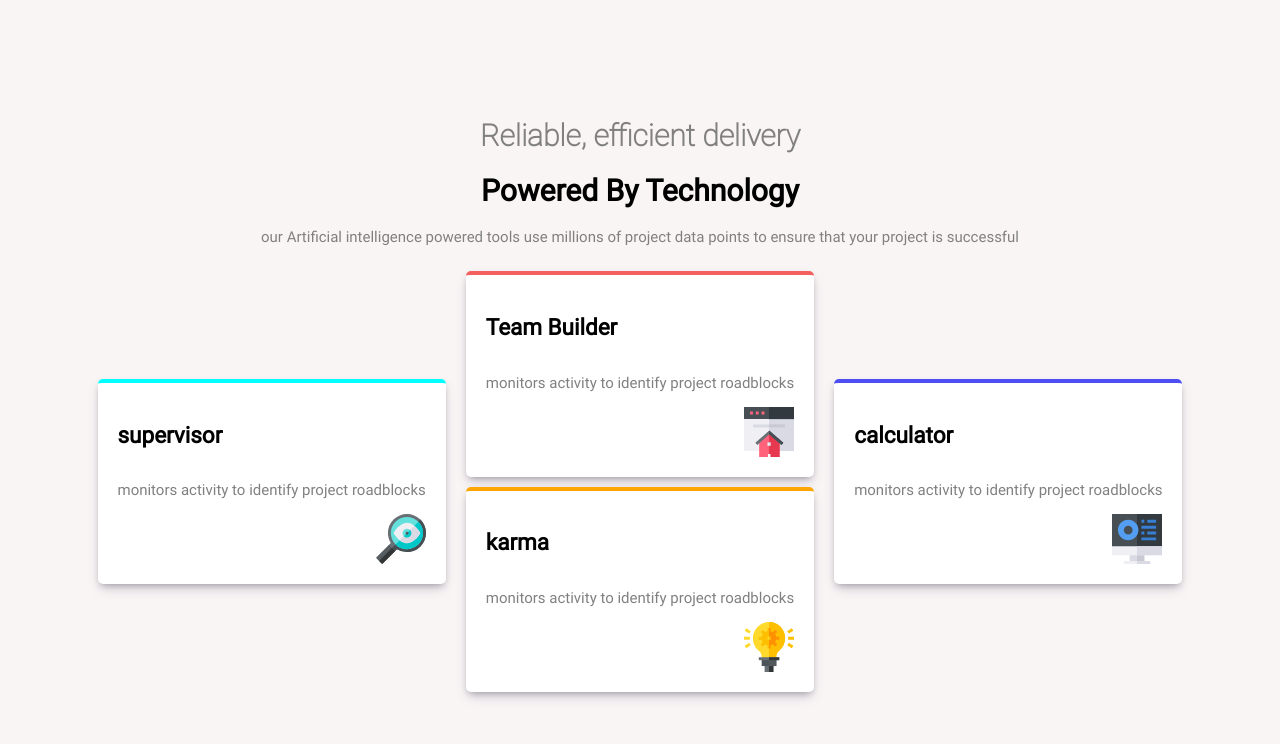
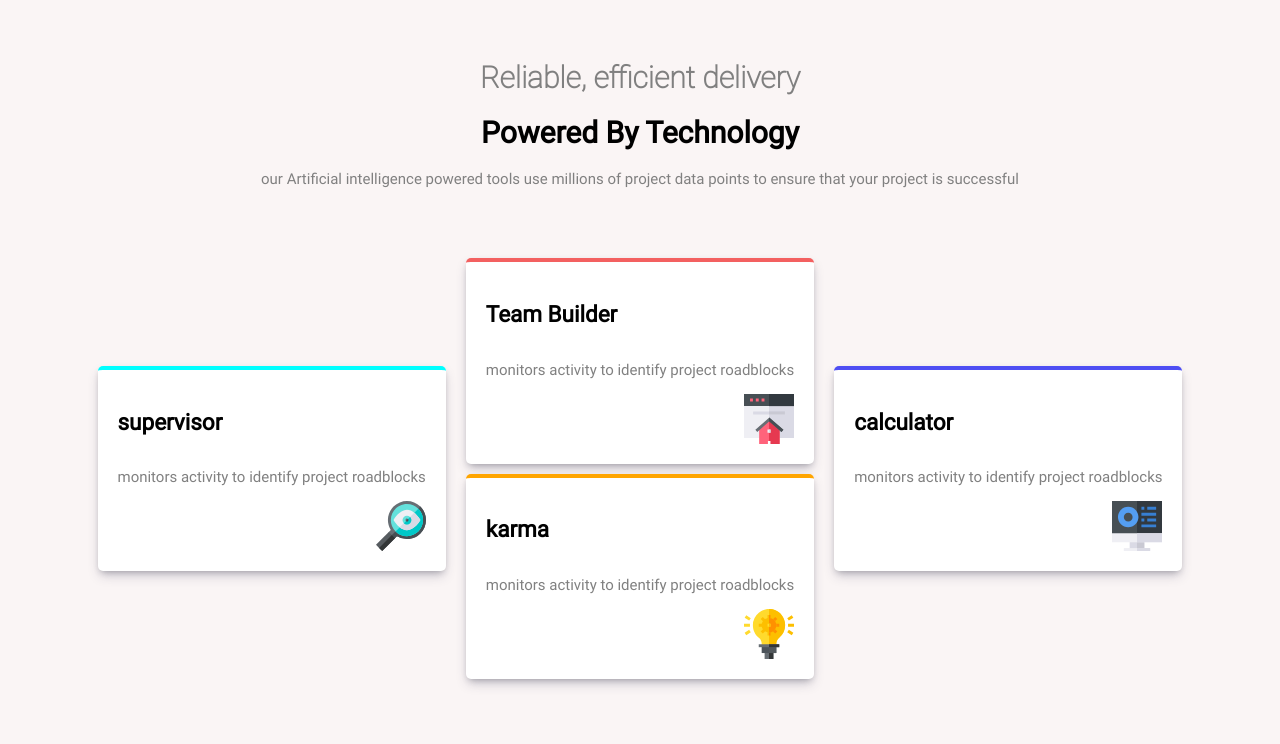
Before and after one commit to sarvdavoudi/four-card-feature, a plain HTML site: page index.html in a window 1280 px wide. Drawn offline with Linux system fonts and the light colour scheme.

Commit message:
fix:header tag added for semantic html

```diff
--- a/index.html
+++ b/index.html
@@ -13,15 +13,15 @@
     <title>Four card feature section</title>
   </head>
   <body>
+    <header >
+      <h1 class="thin-h1">Reliable, efficient delivery</h1>
+      <h1 style="color: black">Powered By Technology</h1>
+      <p>
+        our Artificial intelligence powered tools use millions of project data
+        points to ensure that your project is successful
+      </p>
+    </header>
     <main class="container">
-      <div class="description">
-        <h1 class="thin-h1">Reliable, efficient delivery</h1>
-        <h1 style="color: black">Powered By Technology</h1>
-        <p>
-          our Artificial intelligence powered tools use millions of project data
-          points to ensure that your project is successful
-        </p>
-      </div>
       <div class="cards-container">
         <div class="card card1">
           <h2>supervisor</h2>
--- a/style.css
+++ b/style.css
@@ -20,26 +20,25 @@ body {
   margin: 0px;
   font-size: 1.5rem;
   font-family: roboto;
+  background-color: var(--ContainerBackgroundColor);
 }
 
+header {
+  color: var(--textColor);
+  width: 90%;
+  margin: 6rem auto;
+  text-align: center;
+}
 .container {
   min-height: 100vh;
-  background-color: var(--ContainerBackgroundColor);
   display: flex;
   flex-direction: column;
-  justify-content: center;
   align-items: center;
 }
 
 .thin-h1 {
   font-family: robot-thin;
   color: var(--textColor);
-}
-.description {
-  color: var(--textColor);
-  width: 90%;
-  margin: 0 auto;
-  text-align: center;
 }
 
 .cards-container {
```
